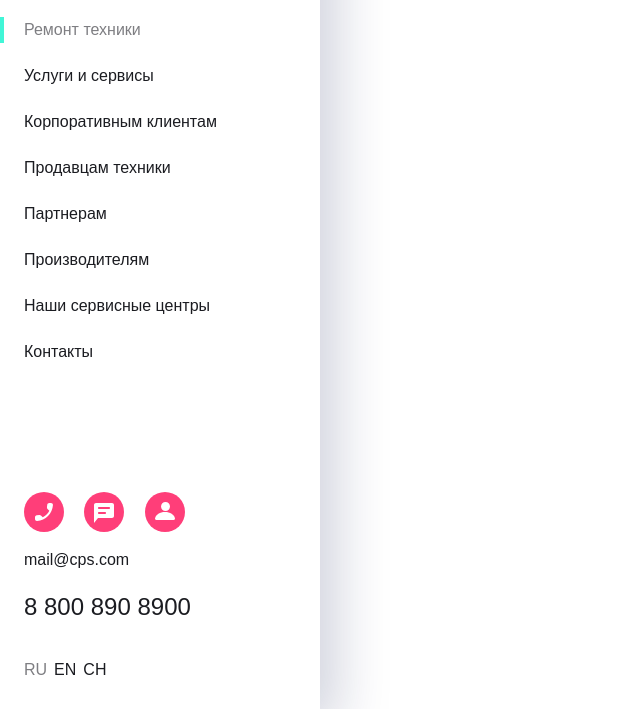
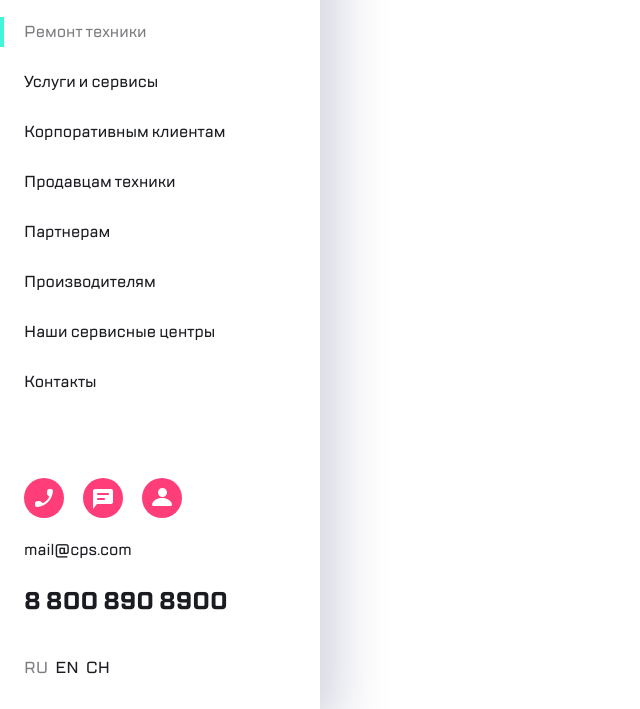
Before and after one commit to SadnessY/second_kata_maket, a plain HTML site: page index.html in a window 1280 px wide. Shown: the part 91-800 px from the top of the page, without its empty margins (0-640 px from the left). Drawn offline with Linux system fonts and the light colour scheme; the site is published under a folder, as on GitHub Pages, so addresses that start at the root find nothing.

Commit message:
Update style.css

```diff
--- a/style.css
+++ b/style.css
@@ -1,20 +1,20 @@
 @font-face {
     font-family: 'TT Lakes';
-    src: url('/resources/fonts/TTLakes-Medium.eot');
+    src: url('resources/fonts/TTLakes-Medium.eot');
     src: local('TT Lakes Medium'), local('TTLakes-Medium'),
-    url('/resources/fonts/TTLakes-Medium.eot?#iefix') format('embedded-opentype'),
-    url('/resources/fonts/TTLakes-Medium.woff') format('woff'),
-    url('/resources/fonts/TTLakes-Medium.ttf') format('truetype');
+    url('resources/fonts/TTLakes-Medium.eot?#iefix') format('embedded-opentype'),
+    url('resources/fonts/TTLakes-Medium.woff') format('woff'),
+    url('resources/fonts/TTLakes-Medium.ttf') format('truetype');
     font-weight: 500;
     font-style: normal;
 }
 @font-face {
     font-family: 'TT Lakes Bold';
-    src: url('/resources/fonts/TTLakes-Bold.eot');
+    src: url('resources/fonts/TTLakes-Bold.eot');
     src: local('TT Lakes Bold'), local('TTLakes-Bold'),
-    url('/resources/fonts/TTLakes-Bold.eot?#iefix') format('embedded-opentype'),
-    url('/resources/fonts/TTLakes-Bold.woff') format('woff'),
-    url('/resources/fonts/TTLakes-Bold.ttf') format('truetype');
+    url('resources/fonts/TTLakes-Bold.eot?#iefix') format('embedded-opentype'),
+    url('resources/fonts/TTLakes-Bold.woff') format('woff'),
+    url('resources/fonts/TTLakes-Bold.ttf') format('truetype');
     font-weight: bold;
     font-style: normal;
 }
```
